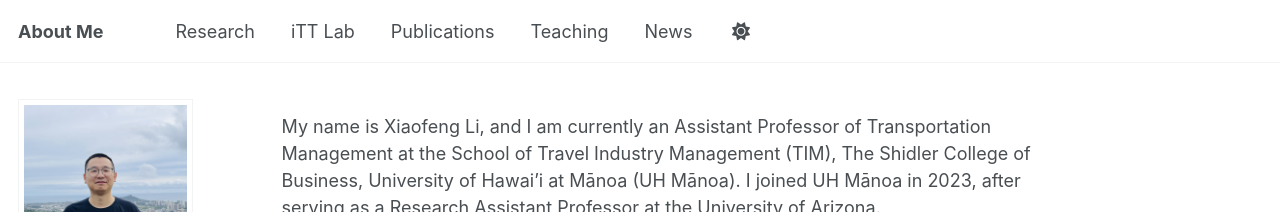
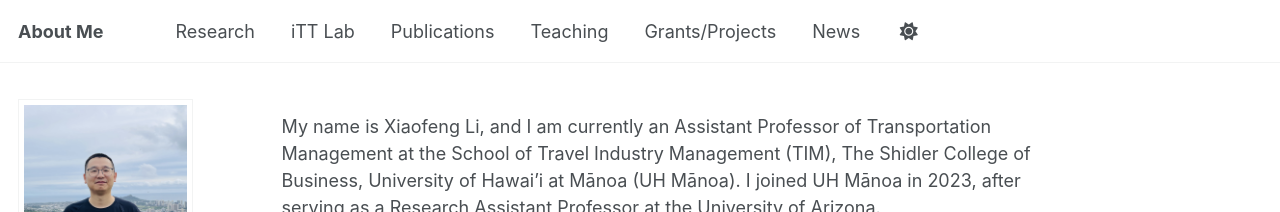
Before and after one commit to xiaofengli25/xiaofeng, a Jekyll site: the page built from _pages/about.md, in a window 1280 px wide. Shown: the top 212 px of the page. Built offline with Jekyll 4.4.1, drawn with Linux system fonts in a browser that asks for light colours; a script bundle is joined from its source files by our own code; library files that are not in the unit come from our copies.

Commit message:
Update navigation.yml

```diff
--- a/_data/navigation.yml
+++ b/_data/navigation.yml
@@ -20,6 +20,9 @@ main:
   - title: "Teaching"
     url: /teaching/
 
+  - title: "Grants/Projects"
+    url: /grants/
+
   - title: "News"
     url: /news/
 
```
